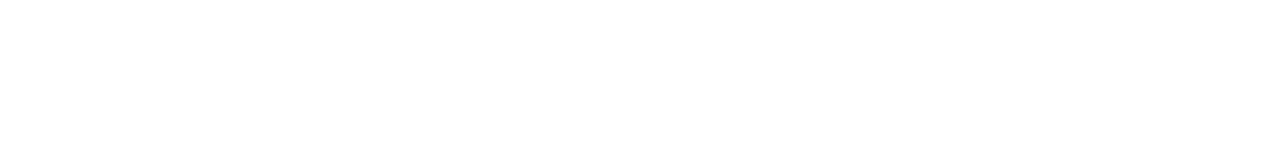
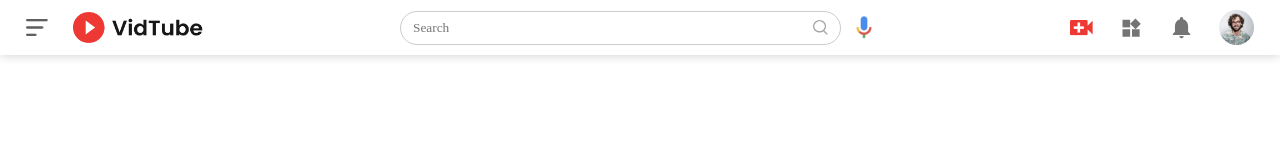
Before and after one commit to pranavnikam3110/YouTube-Clone, a plain HTML site: page index.html in a window 1280 px wide. Drawn offline with Linux system fonts and the light colour scheme.

Commit message:
Navigation Bar Completed

```diff
--- a/index.html
+++ b/index.html
@@ -8,6 +8,36 @@
     <title>vidTube</title>
 </head>
 <body>
+    <nav class="flex-display">
+
+        <div class="left-nav flex-display">
+            <img src="images/menu.png" alt="Menu" class="menu">
+            <img src="images/logo.png" alt="Logo" class="logo">
+        </div>
+
+        <div class="middle-nav flex-display">
+            <div class="search-box flex-display">
+                <input type="text" placeholder="Search">
+                <img src="images/search.png" alt="Search">
+            </div>
+            <img src="images/voice-search.png" alt="voice-search" class="mic-icon">
+        </div>
+
+        <div class="right-nav flex-display">
+            <img src="images/upload.png" alt="Upload">
+            <img src="images/more.png" alt="More">
+            <img src="images/notification.png" alt="Notification">
+            <img src="images/Jack.png" alt="Jack" class="user-icon">
+        </div>
+
+    </nav>
+
+
+
+
+
+
+
 
 </body>
 </html>
--- a/style.css
+++ b/style.css
@@ -4,3 +4,71 @@
     font-family: "poppins","sans-serif";
     box-sizing: border-box;
 }
+
+a{
+    text-decoration: none;
+    color:#5a5a5a;
+
+}
+img{
+    cursor: pointer;
+}
+
+.flex-display{
+    display: flex;
+    align-items: center;
+}
+
+nav{
+    padding: 10px 2%;
+    justify-content: space-between;
+    box-shadow: 0 0 10px rgba(0, 0, 0, 0.2);
+    background: #fff;
+    position: static;
+    top: 0;
+    z-index: 10;
+}
+
+.right-nav img{
+    width: 25px;
+    margin-right: 25px;
+
+}
+
+.right-nav .user-icon{
+    width: 35px;
+    border-radius: 50%;
+    margin-right: 0;
+}
+
+.left-nav .menu{
+    width: 22px;
+    margin-right: 25px;
+}
+
+.left-nav .logo{
+    width: 130px;
+
+}
+
+.middle-nav .mic-icon{
+    width: 16px;
+}
+
+.middle-nav .search-box{
+    border: 1px solid #ccc;
+    margin-right: 15px;
+    padding: 8px 12px;
+    border-radius: 25px;
+}
+
+.middle-nav .search-box input{
+    width: 400px;
+    border: 0;
+    outline: 0;
+    background: transparent;
+}
+
+.middle-nav .search-box img{
+    width: 15px;
+}
```
